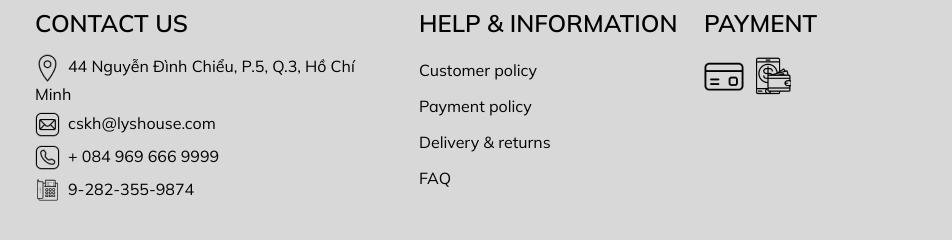
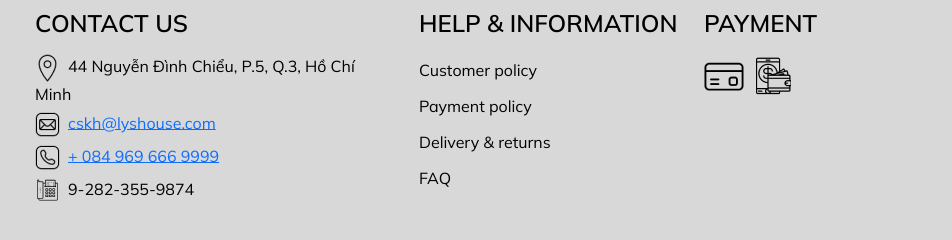
Before and after one commit to minhthuly/Ly-s-House, a plain HTML site: page Stylish-modern Blog.html in a window 1280 px wide. Shown: the part 3047-3287 px from the top of the page, 328-1280 px from the left. Drawn offline with Linux system fonts and the light colour scheme.

Commit message:
Update Stylish-modern Blog.html

```diff
--- a/Stylish-modern Blog.html
+++ b/Stylish-modern Blog.html
@@ -205,8 +205,8 @@
             <div class="col-md-6 col-lg-4 ps-2">
 				<h4 class="mt-3 mb-3 fw-bold fs-4">CONTACT US</h4>
 				<p class="my-1"><img src="images/Icons/icons8-location-50%201.png" alt="" class="pe-2">44 Nguyễn Đình Chiểu, P.5, Q.3, Hồ Chí Minh</p>
-				<p class="my-1"><img src="images/Icons/icons8-mail-50%201.png" alt="" class="pe-2">cskh@lyshouse.com</p>
-				<p class="my-1"><img src="images/Icons/icons8-phone-50%201.png" alt="" class="pe-2">+ 084 969 666 9999</p>
+				<p class="my-1"><img src="images/Icons/icons8-mail-50%201.png" alt="" class="pe-2"><a href="mailto:cskh@lyshouse.com">cskh@lyshouse.com</a></p>
+				<p class="my-1"><img src="images/Icons/icons8-phone-50%201.png" alt="" class="pe-2"><a href="tel:+ 084 969 666 9999">+ 084 969 666 9999</a></p>
 				<p class="my-1"><img src="images/Icons/icons8-fax-80%201.png" alt="" class="pe-2">9-282-355-9874</p>
             </div>
              <div class="col-md-6 col-lg-3">
```
